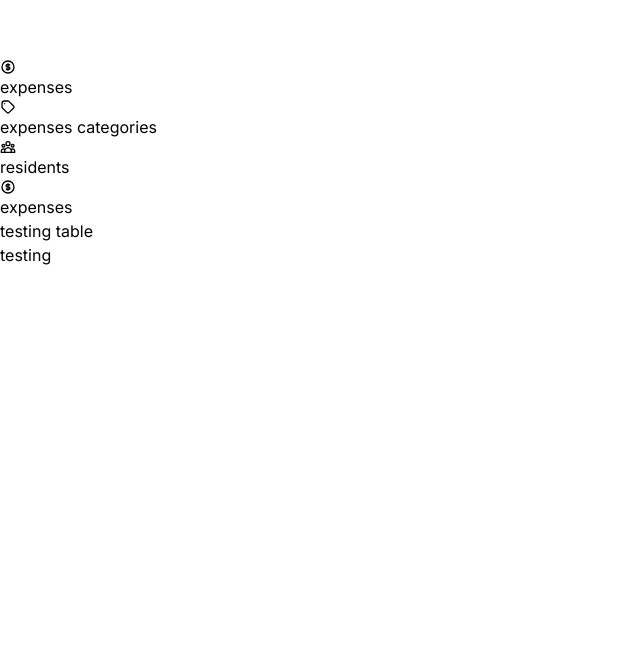
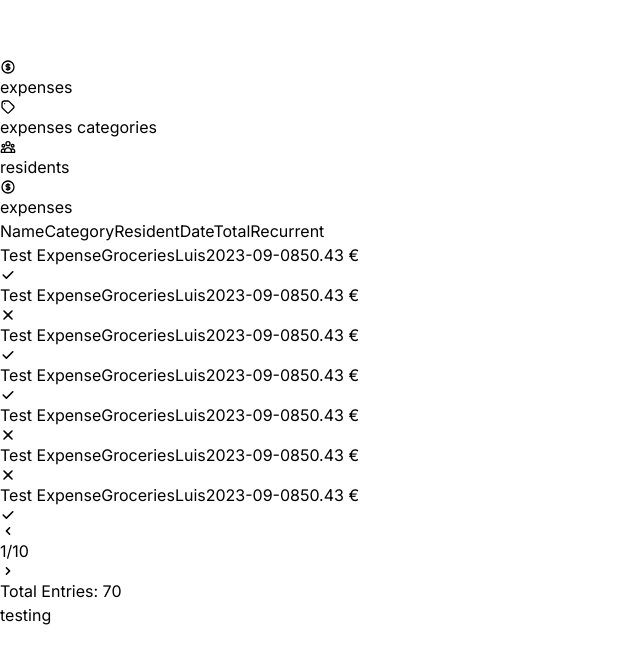
Before and after one commit to luis-souza-dev/fintracker-fe, a React (Vite) app: page /expenses in a window 1280 px wide. Shown: the part 130-794 px from the top of the page, without its empty margins (0-640 px from the left). Built offline with nearby package versions, Linux system fonts and the light colour scheme.

Commit message:
feat: base table layout

```diff
--- a/src/components/table/index.tsx
+++ b/src/components/table/index.tsx
@@ -1,12 +1,135 @@
-import { NavLink } from "react-router-dom";
+import { HiCheck, HiChevronLeft, HiChevronRight, HiX } from "react-icons/hi";
 
 function Table() {
+  const expenses = [
+    {
+      Name: "Test Expense",
+      ExpenseCategory: "Groceries",
+      Resident: "Luis",
+      Date: "2023-09-08",
+      Total: 50.43,
+      Recurrent: true,
+    },
+    {
+      Name: "Test Expense",
+      ExpenseCategory: "Groceries",
+      Resident: "Luis",
+      Date: "2023-09-08",
+      Total: 50.43,
+      Recurrent: false,
+    },
+    {
+      Name: "Test Expense",
+      ExpenseCategory: "Groceries",
+      Resident: "Luis",
+      Date: "2023-09-08",
+      Total: 50.43,
+      Recurrent: true,
+    },
+    {
+      Name: "Test Expense",
+      ExpenseCategory: "Groceries",
+      Resident: "Luis",
+      Date: "2023-09-08",
+      Total: 50.43,
+      Recurrent: true,
+    },
+    {
+      Name: "Test Expense",
+      ExpenseCategory: "Groceries",
+      Resident: "Luis",
+      Date: "2023-09-08",
+      Total: 50.43,
+      Recurrent: false,
+    },
+    {
+      Name: "Test Expense",
+      ExpenseCategory: "Groceries",
+      Resident: "Luis",
+      Date: "2023-09-08",
+      Total: 50.43,
+      Recurrent: false,
+    },
+    {
+      Name: "Test Expense",
+      ExpenseCategory: "Groceries",
+      Resident: "Luis",
+      Date: "2023-09-08",
+      Total: 50.43,
+      Recurrent: true,
+    }
+  ]
 
+  const expensesData = {
+    expenses,
+    page: 1,
+    totalPages: 10,
+    totalEntries: 70
+  }
     return (
       <>
-        <div className="w-8/12 h-5/6 border border-[#304242] rounded-lg">
-                testing table
-        </div>
+        <section className="w-8/12 h-5/6 flex flex-col text-white">
+          <div className="h-[10%] rounded-md rounded-b-none flex justify-around items-center px-4 bg-[#304242]">
+              <span className="w-[20%]">
+                Name
+              </span>
+              <span className="w-[17%]">
+                Category
+              </span>
+              <span className="w-[17%]">
+                Resident
+              </span>
+              <span className="w-[13%]">
+                Date
+              </span>
+              <span className="w-[13%]">
+                Total
+              </span>
+              <span className="w-[11%] text-center">
+                Recurrent
+              </span>
+          </div>
+          <div className="grow h-[80%] max-h-[80%]">
+            {
+              expensesData.expenses.map(expense => (
+                <div className="w-full h-14 flex justify-around border border-t-0 border-[#304242] hover:bg-[#304242] hover:cursor-pointer pt-4 px-4">
+                  <span className="w-[20%]">
+                    {expense.Name}
+                  </span>
+                  <span className="w-[17%]">
+                    {expense.ExpenseCategory}
+                  </span>
+                  <span className="w-[17%]">
+                    {expense.Resident}
+                  </span>
+                  <span className="w-[13%]">
+                    {expense.Date}
+                  </span>
+                  <span className="w-[13%]">
+                    {expense.Total}&nbsp;€
+                  </span>
+                  <span className="w-[11%] flex justify-center">
+                    {
+                      expense.Recurrent ?
+                        <HiCheck /> :
+                        <HiX />
+                    }
+                  </span>
+                </div>
+              ))
+            }
+          </div>
+          <div className="h-[10%] flex flex-row-reverse items-center">
+              <span className="flex">
+                <HiChevronLeft />
+                {expensesData.page}/{expensesData.totalPages}
+                <HiChevronRight />
+              </span>
+              <span className="flex">
+                Total Entries: {expensesData.totalEntries}
+              </span>
+          </div>
+        </section>
       </>
     )
 }
```
